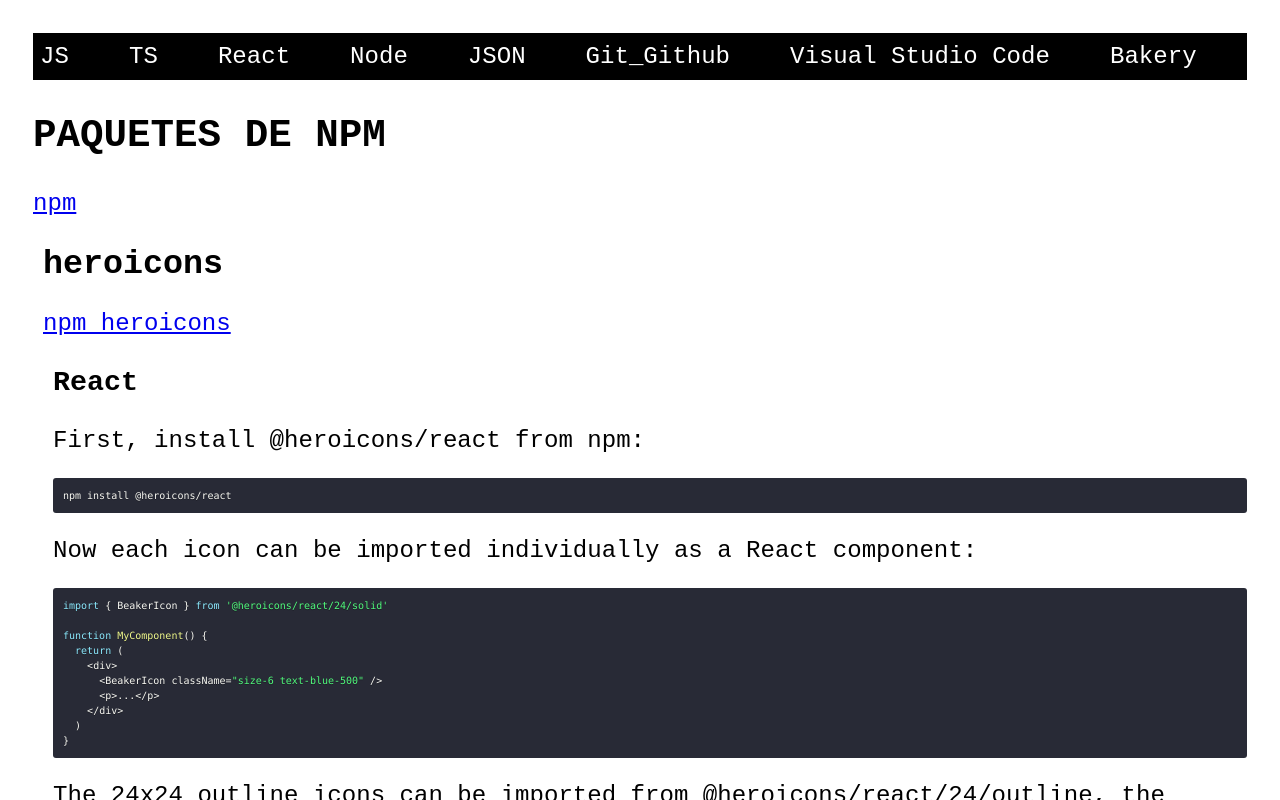
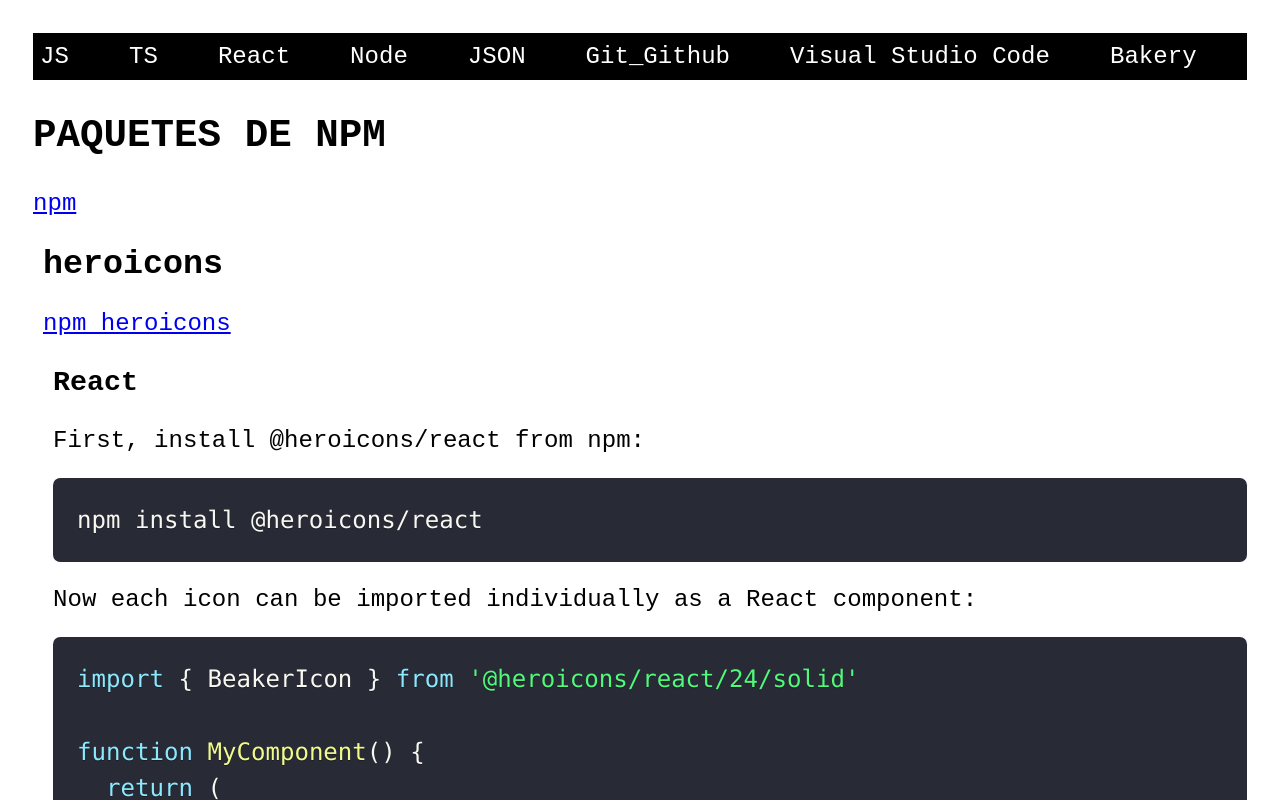
Before and after one commit to EALARA1998/Guia-Total-Lara, a React (Vite) app: page /node/npm-packages in a window 1280 px wide. Shown: the top 800 px of the page. Built offline with nearby package versions, Linux system fonts and the light colour scheme.

Commit message:
Se actualizaron los estilos.

```diff
--- a/src/scss/base/_globales.scss
+++ b/src/scss/base/_globales.scss
@@ -72,7 +72,15 @@
     font-size: GetFontSize("desktop","h4");
   }
 }
-
+.code{
+  font-size: GetFontSize("mobile","p");
+  @include Tablet(){
+    font-size: GetFontSize("tablet","p");
+  }
+  @include Desktop(){
+    font-size: GetFontSize("desktop","p");
+  }
+}
 pre{
   margin: 0;
   padding: 0;
--- a/src/styles/css/app.css
+++ b/src/styles/css/app.css
@@ -104,6 +104,20 @@
   }
 }
 
+.code {
+  font-size: 1.22825rem;
+}
+@media (min-width: 1024px) {
+  .code {
+    font-size: 1.71955rem;
+  }
+}
+@media (min-width: 1280px) {
+  .code {
+    font-size: 2.40737rem;
+  }
+}
+
 pre {
   margin: 0;
   padding: 0;
```
Also changed, not shown: 1 other file (tests, documents, lock files or other folders).
